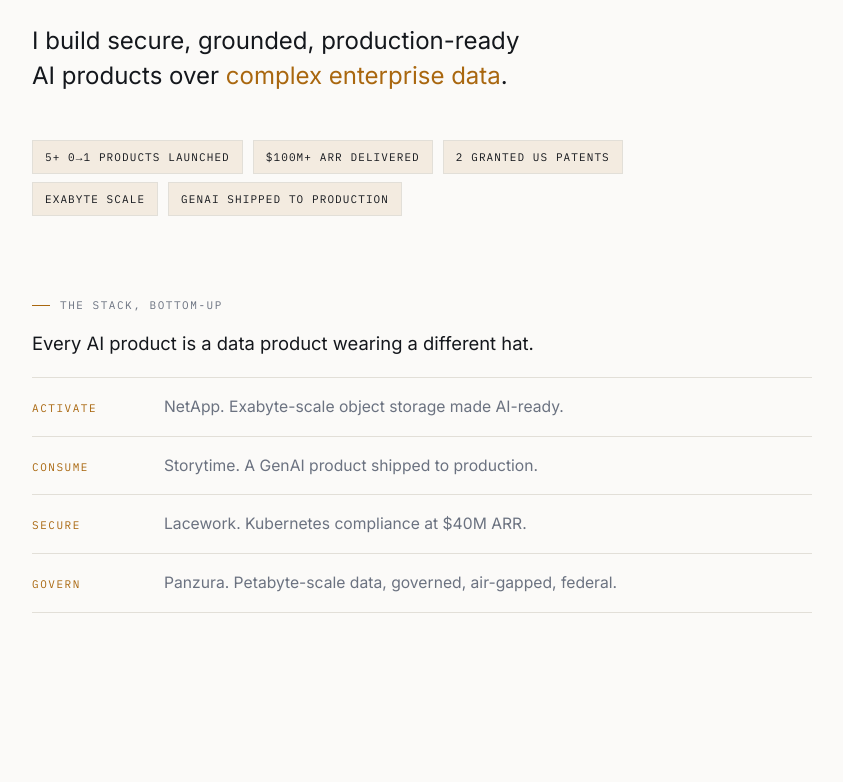
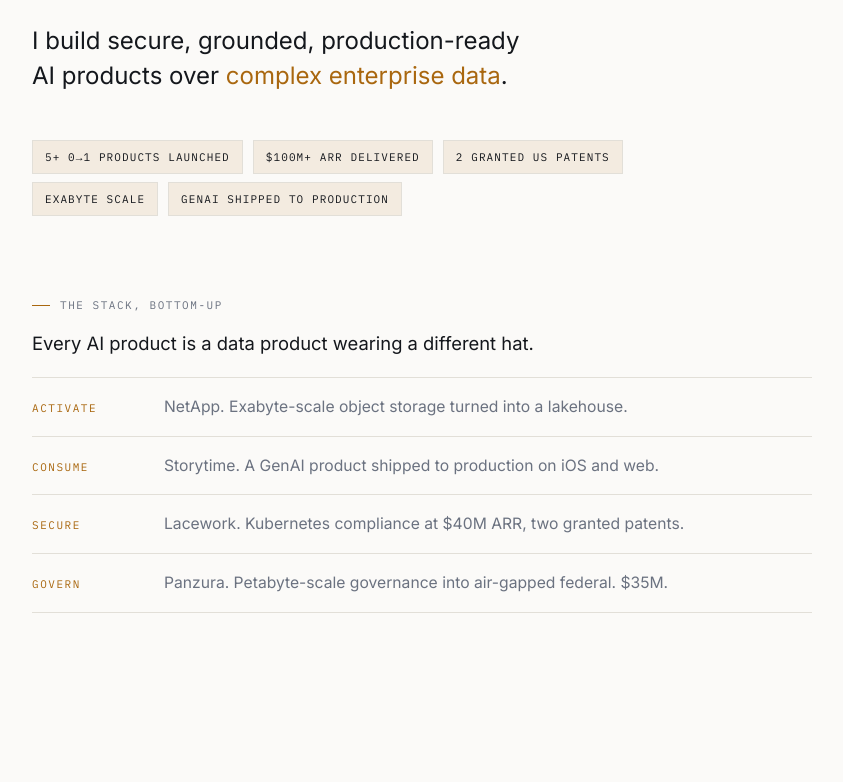
Before and after one commit to Ankita301/portfolio, a React (Vite) app: page / in a window 1280 px wide. Shown: the part 439-1221 px from the top of the page, without its empty margins (78-921 px from the left). Built offline with nearby package versions, Linux system fonts and the light colour scheme.

Commit message:
Give every stack line a checkable fact
Evidence was uneven - two lines carried numbers, two carried adjectives -
and the subject wobbled between describing the product and describing the
work. Now: one company, one thing built, one hard fact. Patents surface in
the first screen.

```diff
--- a/src/content/profile.ts
+++ b/src/content/profile.ts
@@ -24,10 +24,10 @@
 
   /** The stack — what was built at each layer, not what it taught me. */
   thesis: [
-    { layer: "Govern", body: "Panzura. Petabyte-scale data, governed, air-gapped, federal." },
-    { layer: "Secure", body: "Lacework. Kubernetes compliance at $40M ARR." },
-    { layer: "Consume", body: "Storytime. A GenAI product shipped to production." },
-    { layer: "Activate", body: "NetApp. Exabyte-scale object storage made AI-ready." },
+    { layer: "Govern", body: "Panzura. Petabyte-scale governance into air-gapped federal. $35M." },
+    { layer: "Secure", body: "Lacework. Kubernetes compliance at $40M ARR, two granted patents." },
+    { layer: "Consume", body: "Storytime. A GenAI product shipped to production on iOS and web." },
+    { layer: "Activate", body: "NetApp. Exabyte-scale object storage turned into a lakehouse." },
   ],
 
   summary:
```
